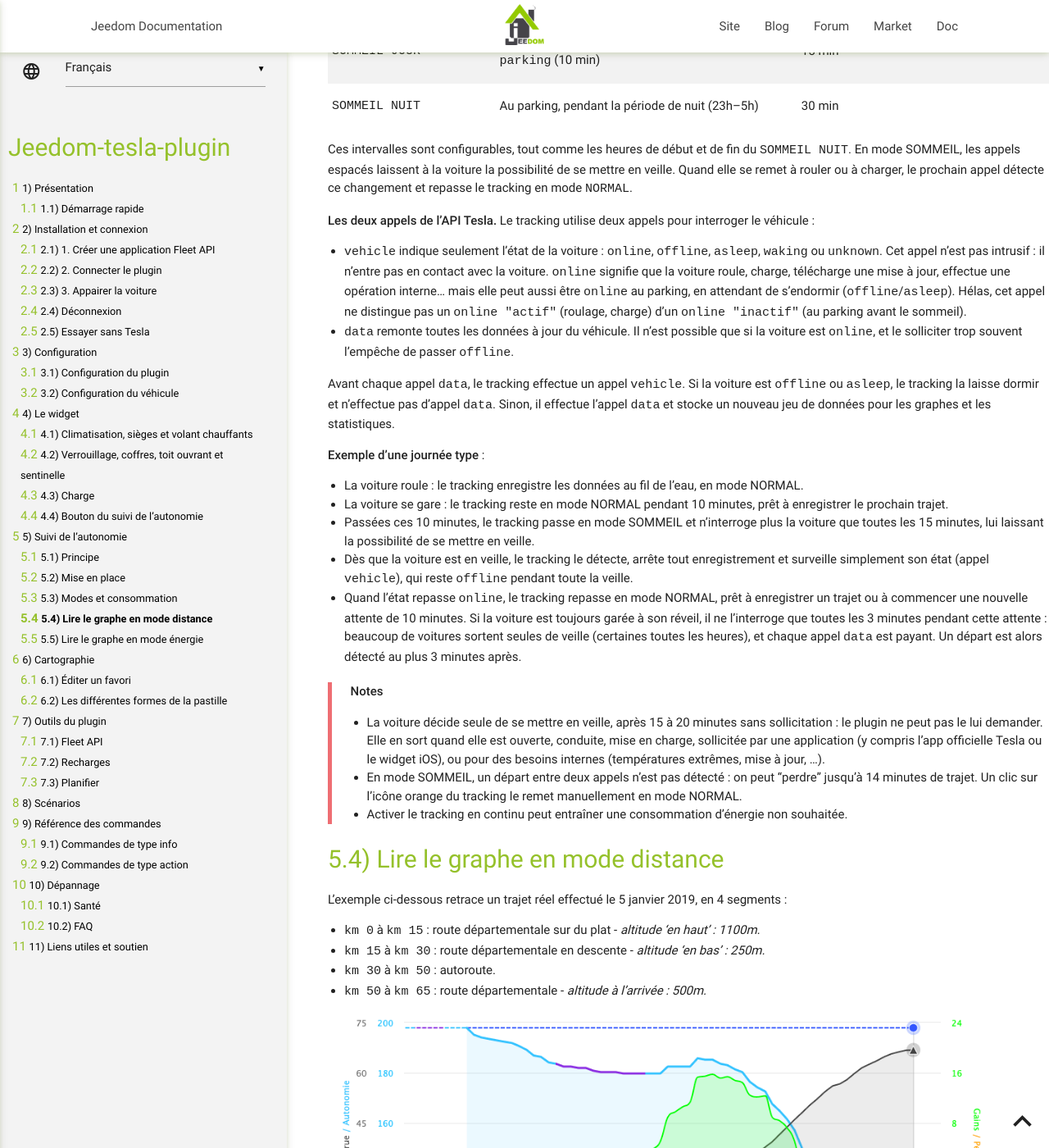
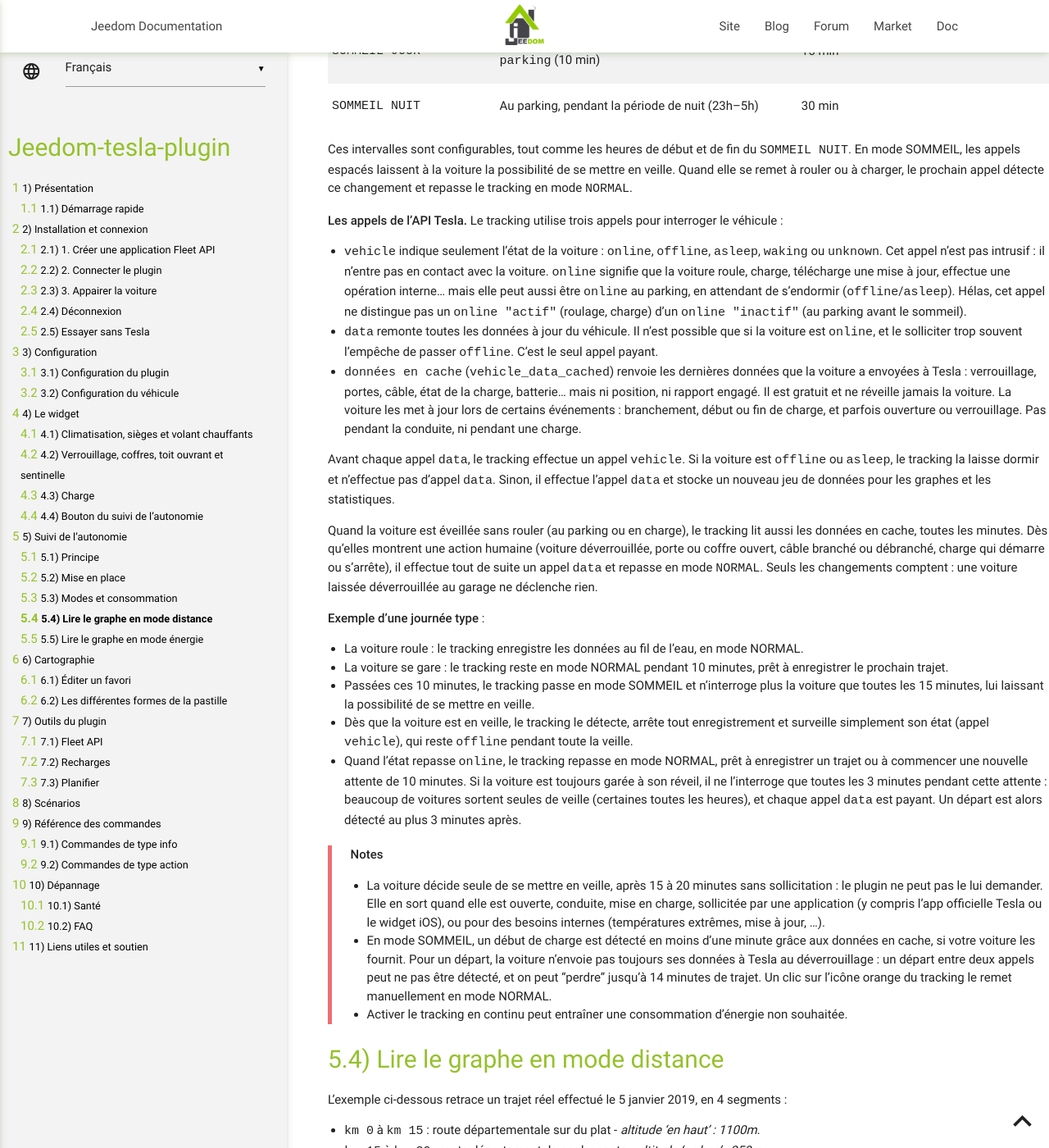
Before and after one commit to vercorsio/jeedom-tesla-plugin, a Jekyll site: the page built from fr_FR/index.md, in a window 1280 px wide and 1400 px high, scrolled down 28672 px. Shown: the whole window at 82% size. Built offline with Jekyll 4.4.1, drawn with Linux system fonts in a browser that asks for light colours; our own code applies the rules of GitHub Pages for plain Markdown files.

Commit message:
docs: cached vehicle data in the tracking modes and changelog

```diff
--- a/fr_FR/index.md
+++ b/fr_FR/index.md
@@ -374,12 +374,15 @@ Quand le véhicule roule ou charge, les graphes donnent une idée très précise
 
 Ces intervalles sont configurables, tout comme les heures de début et de fin du `SOMMEIL NUIT`. En mode SOMMEIL, les appels espacés laissent à la voiture la possibilité de se mettre en veille. Quand elle se remet à rouler ou à charger, le prochain appel détecte ce changement et repasse le tracking en mode `NORMAL`.
 
-**Les deux appels de l'API Tesla.** Le tracking utilise deux appels pour interroger le véhicule :
+**Les appels de l'API Tesla.** Le tracking utilise trois appels pour interroger le véhicule :
 
  - `vehicle` indique seulement l'état de la voiture : `online`, `offline`, `asleep`, `waking` ou `unknown`. Cet appel n'est pas intrusif : il n'entre pas en contact avec la voiture. `online` signifie que la voiture roule, charge, télécharge une mise à jour, effectue une opération interne... mais elle peut aussi être `online` au parking, en attendant de s'endormir (`offline`/`asleep`). Hélas, cet appel ne distingue pas un `online "actif"` (roulage, charge) d'un `online "inactif"` (au parking avant le sommeil).
- - `data` remonte toutes les données à jour du véhicule. Il n'est possible que si la voiture est `online`, et le solliciter trop souvent l'empêche de passer `offline`.
+ - `data` remonte toutes les données à jour du véhicule. Il n'est possible que si la voiture est `online`, et le solliciter trop souvent l'empêche de passer `offline`. C'est le seul appel payant.
+ - `données en cache` (`vehicle_data_cached`) renvoie les dernières données que la voiture a envoyées à Tesla : verrouillage, portes, câble, état de la charge, batterie... mais ni position, ni rapport engagé. Il est gratuit et ne réveille jamais la voiture. La voiture les met à jour lors de certains événements : branchement, début ou fin de charge, et parfois ouverture ou verrouillage. Pas pendant la conduite, ni pendant une charge.
 
 Avant chaque appel `data`, le tracking effectue un appel `vehicle`. Si la voiture est `offline` ou `asleep`, le tracking la laisse dormir et n'effectue pas d'appel `data`. Sinon, il effectue l'appel `data` et stocke un nouveau jeu de données pour les graphes et les statistiques.
+
+Quand la voiture est éveillée sans rouler (au parking ou en charge), le tracking lit aussi les données en cache, toutes les minutes. Dès qu'elles montrent une action humaine (voiture déverrouillée, porte ou coffre ouvert, câble branché ou débranché, charge qui démarre ou s'arrête), il effectue tout de suite un appel `data` et repasse en mode `NORMAL`. Seuls les changements comptent : une voiture laissée déverrouillée au garage ne déclenche rien.
 
 **Exemple d'une journée type** :
 
@@ -392,7 +395,7 @@ Avant chaque appel `data`, le tracking effectue un appel `vehicle`. Si la voitur
 > **Notes**
 >
 > - La voiture décide seule de se mettre en veille, après 15 à 20 minutes sans sollicitation : le plugin ne peut pas le lui demander. Elle en sort quand elle est ouverte, conduite, mise en charge, sollicitée par une application (y compris l'app officielle Tesla ou le widget iOS), ou pour des besoins internes (températures extrêmes, mise à jour, ...).
-> - En mode SOMMEIL, un départ entre deux appels n'est pas détecté : on peut "perdre" jusqu'à 14 minutes de trajet. Un clic sur l'icône orange du tracking le remet manuellement en mode NORMAL.
+> - En mode SOMMEIL, un début de charge est détecté en moins d'une minute grâce aux données en cache, si votre voiture les fournit. Pour un départ, la voiture n'envoie pas toujours ses données à Tesla au déverrouillage : un départ entre deux appels peut ne pas être détecté, et on peut "perdre" jusqu'à 14 minutes de trajet. Un clic sur l'icône orange du tracking le remet manuellement en mode NORMAL.
 > - Activer le tracking en continu peut entraîner une consommation d'énergie non souhaitée.
 
 ## Lire le graphe en mode distance
```
Also changed, not shown: fr_FR/changelog.md (+2 -0 lines).
